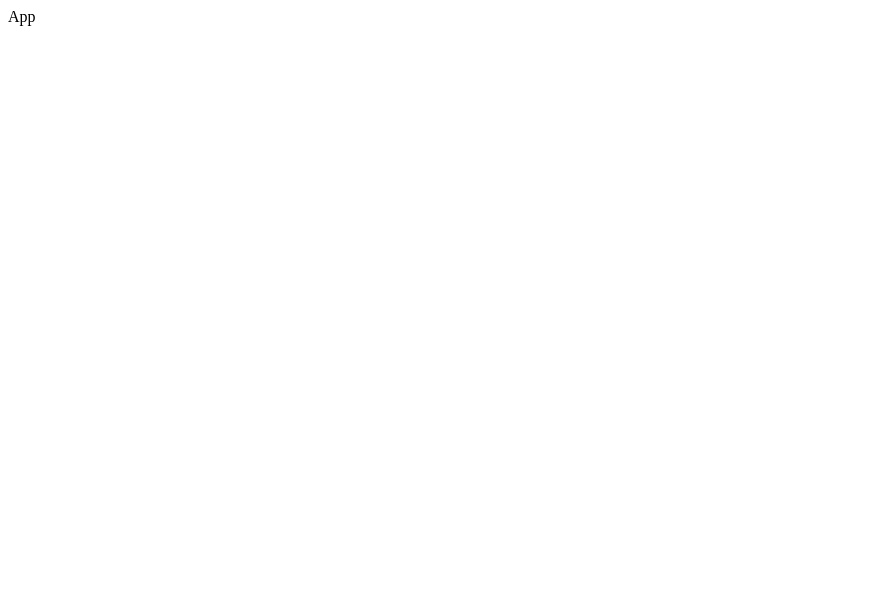
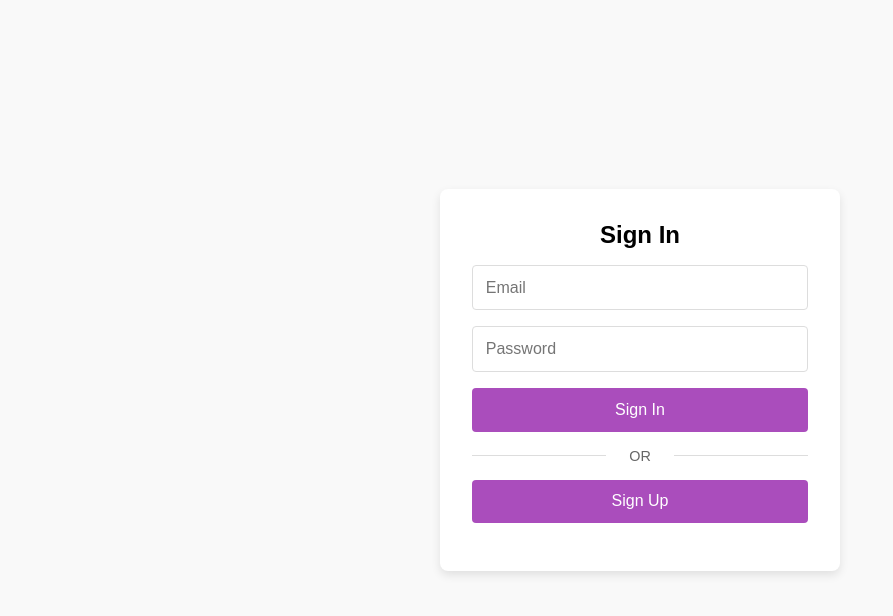
Before and after one commit to riships/busy_buy_one, a React (Create React App) app: page / in a window 1280 px wide. Shown: the top 616 px of the page, without its empty margins (0-893 px from the left). Built offline with nearby package versions, Linux system fonts and the light colour scheme.

Commit message:
froms created

```diff
--- a/src/App.js
+++ b/src/App.js
@@ -1,12 +1,15 @@
+import React, { useState } from 'react';
+import SignUp from './components/SignUp';
+import SignIn from './components/SignIn';
 
-function App() {
+const App = () => {
+  const [isSignIn, setIsSignIn] = useState(true);
+
   return (
-    <div className="App">
-      <header className="App-header">
-        App
-      </header>
+    <div>
+      {isSignIn ? <SignIn isSignIn={isSignIn} setIsSignIn={setIsSignIn} /> : <SignUp isSignIn={isSignIn} setIsSignIn={setIsSignIn} />}
     </div>
   );
-}
+};
 
 export default App;
--- /dev/null
+++ b/src/components/AuthForm.css
@@ -0,0 +1,81 @@
+/* components/AuthForm.css */
+* {
+    margin: 0;
+    padding: 0;
+    box-sizing: border-box;
+    font-family: Arial, Helvetica, sans-serif;
+}
+
+.auth-container {
+    display: flex;
+    justify-content: center;
+    align-items: center;
+    min-height: 95vh;
+    background-color: #f9f9f9;
+    padding: 1rem;
+}
+
+.auth-form {
+    background: #fff;
+    padding: 2rem;
+    border-radius: 8px;
+    box-shadow: 0 4px 10px rgba(0, 0, 0, 0.1);
+    width: 100%;
+    max-width: 400px;
+}
+
+.auth-form h2 {
+    margin-bottom: 1rem;
+    text-align: center;
+}
+
+.auth-form input,
+.auth-form button {
+    width: 100%;
+    padding: 0.8rem;
+    margin-bottom: 1rem;
+    border: 1px solid #ddd;
+    border-radius: 4px;
+    font-size: 1rem;
+    box-sizing: border-box;
+    /* Ensures padding is included in width calculation */
+}
+
+.auth-form button {
+    background: #aa4dbc;
+    color: #fff;
+    border: none;
+    cursor: pointer;
+    transition: background 0.3s ease;
+}
+
+.auth-form button:hover {
+    background: #942ea1;
+}
+
+.divider {
+    display: flex;
+    align-items: center;
+    justify-content: center;
+    margin: 1rem 0;
+    position: relative;
+    font-size: 0.9rem;
+    color: #666;
+}
+
+.divider::before,
+.divider::after {
+    content: '';
+    height: 1px;
+    width: 40%;
+    background: #ddd;
+    position: absolute;
+}
+
+.divider::before {
+    left: 0;
+}
+
+.divider::after {
+    right: 0;
+}
--- /dev/null
+++ b/src/components/SignIn.jsx
@@ -0,0 +1,51 @@
+// components/SignIn.jsx
+import React, { useState } from 'react';
+import './AuthForm.css';
+
+const SignIn = ({ isSignIn, setIsSignIn }) => {
+    const [formData, setFormData] = useState({ email: '', password: '' });
+
+    const handleChange = (e) => {
+        const { name, value } = e.target;
+        setFormData((prev) => ({ ...prev, [name]: value }));
+    };
+
+    const handleSubmit = (e) => {
+        e.preventDefault();
+        console.log('Signin Data:', formData);
+        // Add API call for signin
+    };
+
+    return (
+        <div className="auth-container">
+            <form onSubmit={handleSubmit} className="auth-form">
+                <h2>Sign In</h2>
+                <input
+                    type="email"
+                    name="email"
+                    placeholder="Email"
+                    value={formData.email}
+                    onChange={handleChange}
+                    required
+                />
+                <input
+                    type="password"
+                    name="password"
+                    placeholder="Password"
+                    value={formData.password}
+                    onChange={handleChange}
+                    required
+                />
+                <button type="submit" style={{ marginBottom: 0 }}>Sign In</button>
+                <div className="divider">
+                    <span>OR</span>
+                </div>
+                <button onClick={() => setIsSignIn(!isSignIn)}>
+                    Sign Up
+                </button>
+            </form>
+        </div>
+    );
+};
+
+export default SignIn;
--- /dev/null
+++ b/src/components/SignUp.jsx
@@ -0,0 +1,59 @@
+// components/SignUp.jsx
+import React, { useState } from 'react';
+import './AuthForm.css';
+
+const SignUp = ({ isSignIn, setIsSignIn }) => {
+    const [formData, setFormData] = useState({ name: '', email: '', password: '' });
+
+    const handleChange = (e) => {
+        const { name, value } = e.target;
+        setFormData((prev) => ({ ...prev, [name]: value }));
+    };
+
+    const handleSubmit = (e) => {
+        e.preventDefault();
+        console.log('Signup Data:', formData);
+        // Add API call for signup
+    };
+
+    return (
+        <div className="auth-container">
+            <form onSubmit={handleSubmit} className="auth-form">
+                <h2>Sign Up</h2>
+                <input
+                    type="text"
+                    name="name"
+                    placeholder="Name"
+                    value={formData.name}
+                    onChange={handleChange}
+                    required
+                />
+                <input
+                    type="email"
+                    name="email"
+                    placeholder="Email"
+                    value={formData.email}
+                    onChange={handleChange}
+                    required
+                />
+                <input
+                    type="password"
+                    name="password"
+                    placeholder="Password"
+                    value={formData.password}
+                    onChange={handleChange}
+                    required
+                />
+                <button type="submit" style={{ marginBottom: 0 }}>Sign Up</button>
+                <div className="divider">
+                    <span>OR</span>
+                </div>
+                <button onClick={() => setIsSignIn(!isSignIn)}>
+                    Sign In
+                </button>
+            </form>
+        </div>
+    );
+};
+
+export default SignUp;
```
